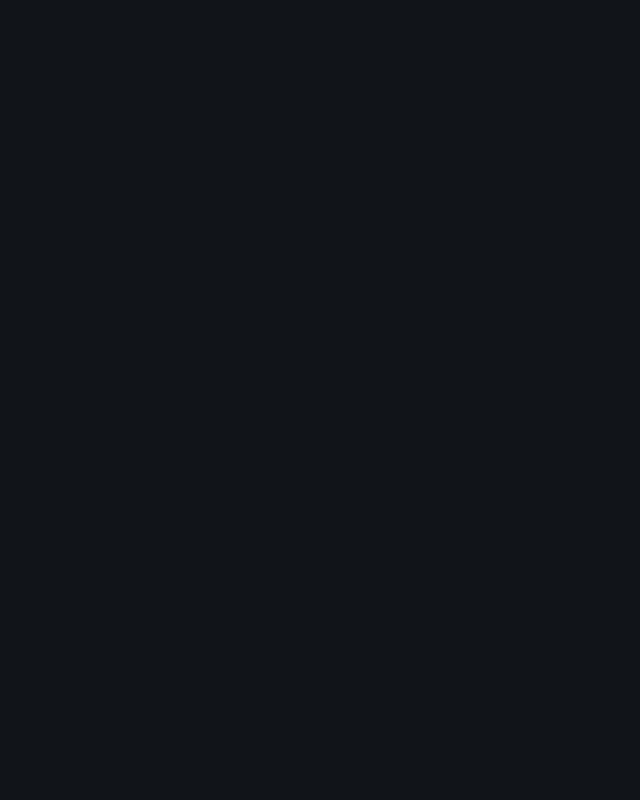
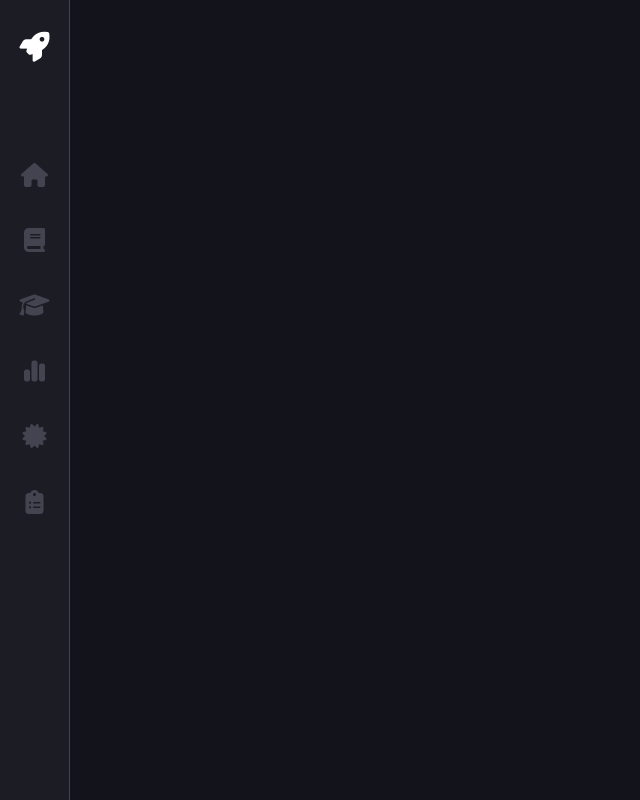
Before and after one commit to stephscode/css-practise-projects, a plain HTML site: page Project 03 - Dark Dash/index.html in a window 1280 px wide. Shown: the whole page, without its empty margins (0-640 px from the left). Drawn offline with Linux system fonts and the light colour scheme.

Commit message:
completed sidebar html & css

```diff
--- a/Project 03 - Dark Dash/index.html
+++ b/Project 03 - Dark Dash/index.html
@@ -9,6 +9,27 @@
 
 <body>
 
+    <div class="sidebar">
+        <div class="logo">
+            <i class="fa-solid fa-rocket"></i>
+        </div>
+
+        <div class="nav-container">
+            <i class="fa-solid fa-house"></i>
+            <i class="fa-solid fa-book"></i>
+            <i class="fa-solid fa-graduation-cap"></i>
+            <i class="fa-solid fa-chart-simple"></i>
+            <i class="fa-solid fa-certificate"></i>
+            <i class="fa-solid fa-clipboard-list"></i>
+
+        </div>
+
+    </div>
+
+    <div class="main-container">
+
+    </div>
+
     <script src="https://kit.fontawesome.com/71347dbea2.js" crossorigin="anonymous"></script>
 </body>
 
--- a/Project 03 - Dark Dash/styles.css
+++ b/Project 03 - Dark Dash/styles.css
@@ -15,8 +15,62 @@
 
 body {
     background-color: var(--black);
+    height: 100vh;
+
+    display: flex;
 }
 
 i {
     color: white;
 }
+
+/* || SIDEBAR */
+
+.sidebar {
+    background-color: var(--charcoal);
+    height: 100vh;
+    width: 70px;
+    border-right: 1px solid var(--gray);
+    padding-top: 1rem;
+}
+
+.logo {
+    display: flex;
+    justify-content: center;
+    align-items: center;
+
+}
+
+.logo i {
+    font-size: 30px;
+    padding: 1rem;
+    margin-bottom: 4rem;
+}
+
+
+
+.nav-container {
+    display: flex;
+    flex-direction: column;
+    align-items: center;
+    /* gap: 2rem; */
+}
+
+.nav-container i {
+    font-size: 24px;
+    color: var(--gray);
+    width: 100%;
+    height: 100%;
+    text-align: center;
+    padding: 30% 0;
+
+}
+
+
+.nav-container i:hover {
+    color: var(--blue);
+    background-color: rgba(0, 119, 255, 0.2);
+
+}
+
+/* || MAIN CONTAINER */
```
